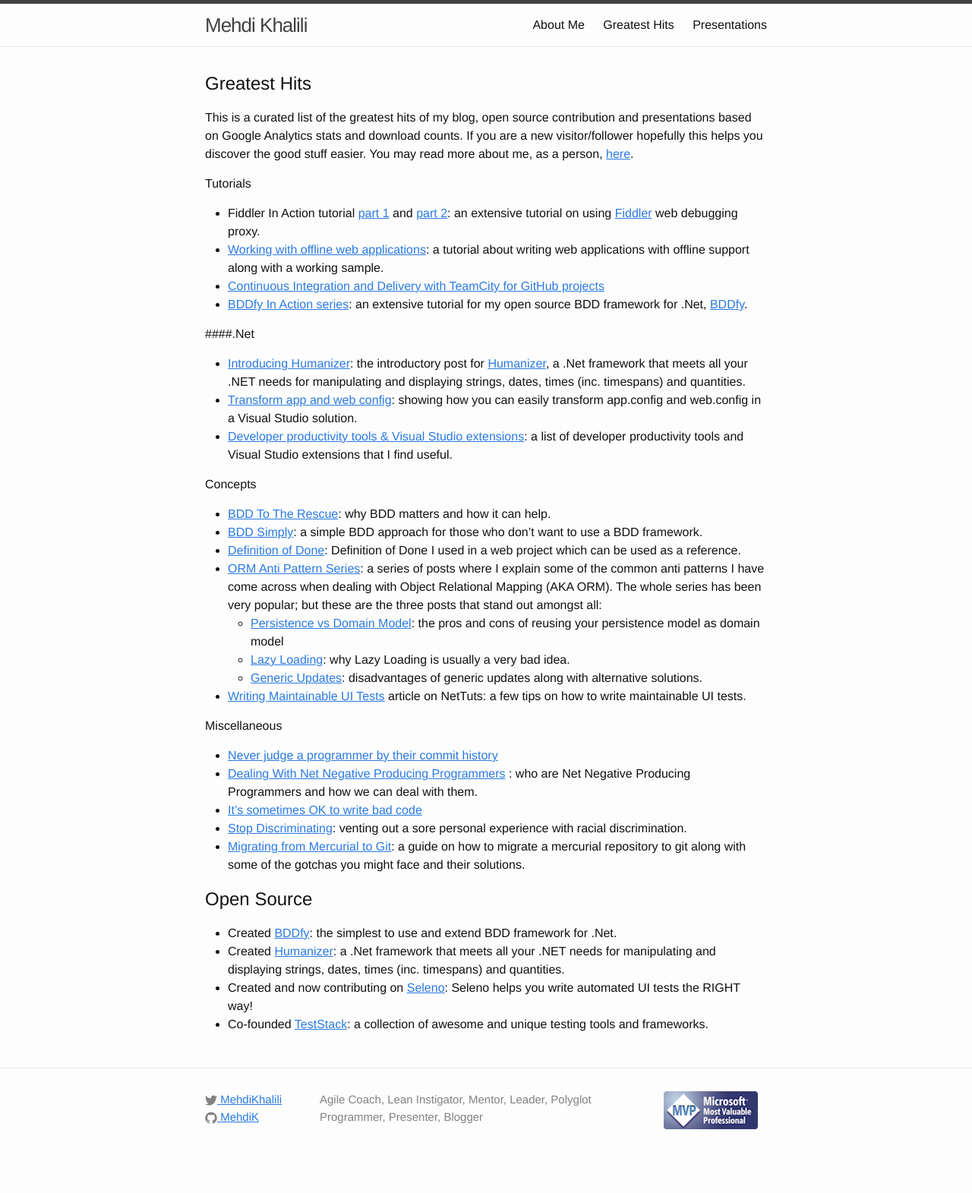
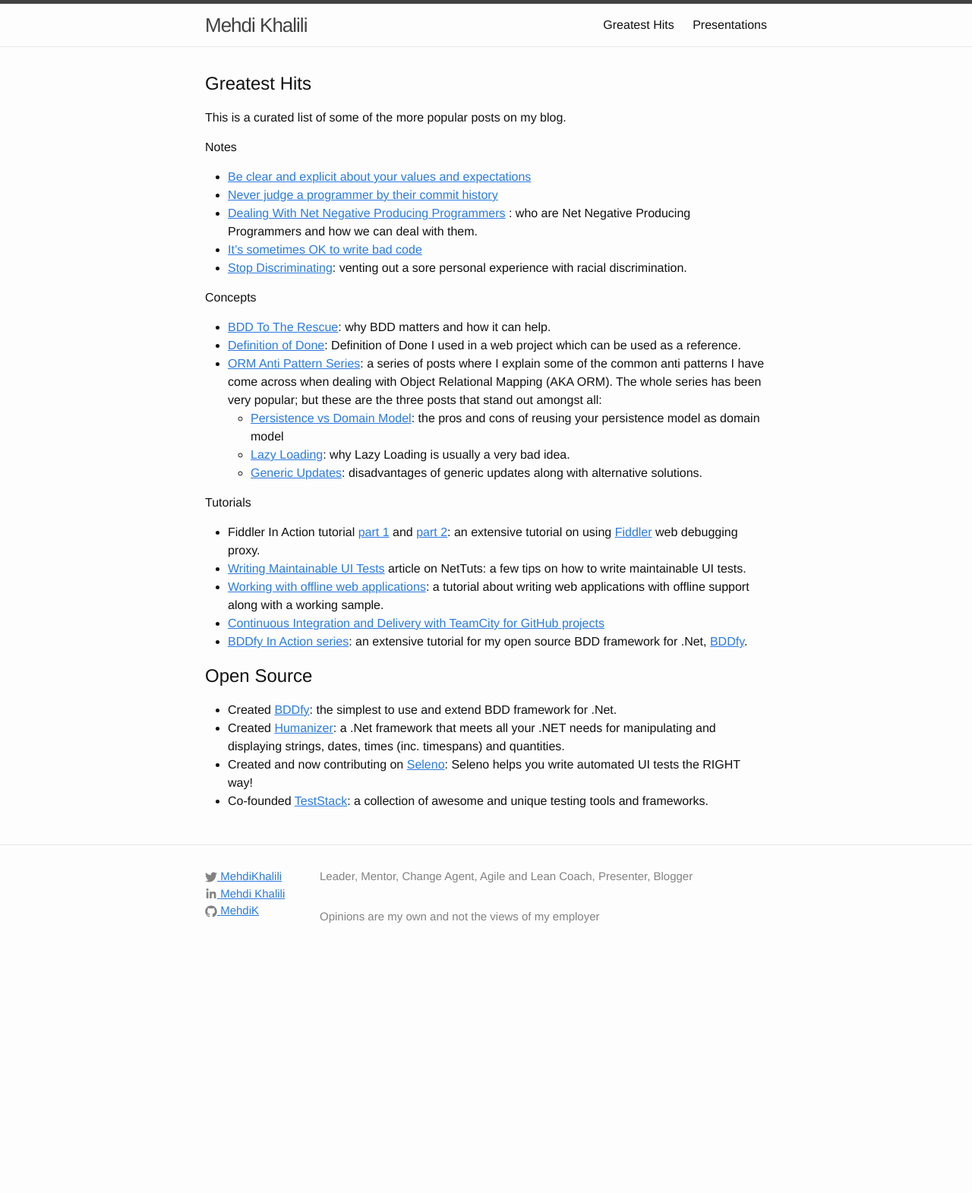
Before and after one commit to MehdiK/mehdik.github.io, a Jekyll site: the page built from greatest-hits.md, in a window 1280 px wide. Shown: the whole page at 76% size. Built offline with Jekyll 4.4.1, drawn with Linux system fonts in a browser that asks for light colours; nearby versions of some CDN libraries; comment, search, counter and statistics services are not loaded; after the commit the page ends 1302 px from its top, so only the background shows below that.

Commit message:
Tidied up the greatest hits and presentations page

```diff
--- a/_config.yml
+++ b/_config.yml
@@ -4,10 +4,13 @@
 email: me@mehdi-khalili.com
 disqus_short_name: mehdikhalilisblog
 description: > # this means to ignore newlines until "baseurl:"
-  Agile Coach, Lean Instigator, Mentor, Leader, Polyglot Programmer, Presenter, Blogger
+  Leader, Mentor, Change Agent, Agile and Lean Coach, Presenter, Blogger
+disclaimer: Opinions are my own and not the views of my employer
 baseurl: "" # the subpath of your site, e.g. /blog/
 url: "http://www.mehdi-khalili.com" # the base hostname & protocol for your site
 twitter_username: MehdiKhalili
+linkedin_username: mehdikhalili
+linkedin_name: Mehdi Khalili
 github_username:  MehdiK
 
 # Build settings
--- a/_includes/footer.html
+++ b/_includes/footer.html
@@ -17,6 +17,23 @@
               <span class="username">{{ site.twitter_username }}</span>
             </a>
           </li>
+          {% if site.linkedin_username %}
+          <li>
+            <a href="https://www.linkedin.com/in/{{ site.linkedin_username }}">
+              <span class="icon  icon--linkedin">
+                <svg viewBox="0 50 512 512" >
+                  <path fill="#828282" d="M150.65,100.682c0,27.992-22.508,50.683-50.273,50.683c-27.765,0-50.273-22.691-50.273-50.683
+                  C50.104,72.691,72.612,50,100.377,50C128.143,50,150.65,72.691,150.65,100.682z M143.294,187.333H58.277V462h85.017V187.333z
+                  M279.195,187.333h-81.541V462h81.541c0,0,0-101.877,0-144.181c0-38.624,17.779-61.615,51.807-61.615
+                  c31.268,0,46.289,22.071,46.289,61.615c0,39.545,0,144.181,0,144.181h84.605c0,0,0-100.344,0-173.915
+                  s-41.689-109.131-99.934-109.131s-82.768,45.369-82.768,45.369V187.333z"/>
+                </svg>
+              </span>
+
+              <span class="username">{{ site.linkedin_name }}</span>
+            </a>
+          </li>
+          {% endif %}
            <li>
              <a href="https://github.com/{{ site.github_username }}" target="blank">
                <span class="icon  icon--github">
@@ -35,15 +52,10 @@
         <p class="text">{{ site.description }}</p>
       </div>
 
-      <div class="footer-col  footer-col-3">
-        <ul class="contact-list">
-          <li>
-            <a href="https://mvp.microsoft.com/en-us/PublicProfile/5000874?fullName=Mehdi%20Khalili" target="blank" >
-              <img src="/get/mvp.png" />
-            </a>
-          </li>
-        </ul>
+      <div class="footer-col  footer-col-2">
+        <p class="text">{{ site.disclaimer }}</p>
       </div>
+
     </div>
 
   </div>
--- a/_sass/_layout.scss
+++ b/_sass/_layout.scss
@@ -126,8 +126,8 @@
 }
 
 .footer-col-2 {
-    width: -webkit-calc(60% - (#{$spacing-unit} / 2));
-    width:         calc(60% - (#{$spacing-unit} / 2));
+    width: -webkit-calc(80% - (#{$spacing-unit} / 2));
+    width:         calc(80% - (#{$spacing-unit} / 2));
 }
 
 .footer-col-3 {
--- a/greatest-hits.md
+++ b/greatest-hits.md
@@ -8,35 +8,29 @@
 permalink: "/greatest-hits/"
 ---
 ## Greatest Hits
-This is a curated list of the greatest hits of my blog, open source contribution and presentations based on Google Analytics stats and download counts. If you are a new visitor/follower hopefully this helps you discover the good stuff easier. You may read more about me, as a person, [here](/about).
+This is a curated list of some of the more popular posts on my blog.
 
-#### Tutorials
- - Fiddler In Action tutorial [part 1](/fiddler-in-action/part-1) and [part 2](/fiddler-in-action/part-2): an extensive tutorial on using [Fiddler](http://http://fiddler2.com/) web debugging proxy.
- - [Working with offline web applications](/presentations/wdyk-offline-web): a tutorial about writing web applications with offline support along with a working sample.
- - [Continuous Integration and Delivery with TeamCity for GitHub projects](/continuous-integration-delivery-github-teamcity)
- - [BDDfy In Action series](/bddify-in-action/introduction): an extensive tutorial for my open source BDD framework for .Net, [BDDfy](https://github.com/TestStack/TestStack.BDDfy).
-
-####.Net
- - [Introducing Humanizer](/humanizer-v1): the introductory post for [Humanizer](https://github.com/MehdiK/Humanizer), a .Net framework that meets all your .NET needs for manipulating and displaying strings, dates, times (inc. timespans) and quantities.
- - [Transform app and web config](/transform-app-config-and-web-config): showing how you can easily transform app.config and web.config in a Visual Studio solution.
- - [Developer productivity tools & Visual Studio extensions](/developer-productivity-tools-and-visual-studio-extensions): a list of developer productivity tools and Visual Studio extensions that I find useful.
+#### Notes
+  - [Be clear and explicit about your values and expectations](/be-clear-and-explicit-about-your-values-and-expectations)
+  - [Never judge a programmer by their commit history](/never-judge-a-programmer-by-their-commit-history)
+  - [Dealing With Net Negative Producing Programmers](/dealing-with-net-negative-producing-programmers) : who are Net Negative Producing Programmers and how we can deal with them.
+  - [It's sometimes OK to write bad code](/bad-code)
+  - [Stop Discriminating](/stop-discriminating): venting out a sore personal experience with racial discrimination.
 
 #### Concepts
  - [BDD To The Rescue](/bdd-to-the-rescue): why BDD matters and how it can help.
- - [BDD Simply](/bdd-simply): a simple BDD approach for those who don't want to use a BDD framework.
  - [Definition of Done](/definition-of-done-in-an-mvc-project): Definition of Done I used in a web project which can be used as a reference.
  - [ORM Anti Pattern Series](/orm-anti-patterns-series): a series of posts where I explain some of the common anti patterns I have come across when dealing with Object Relational Mapping (AKA ORM). The whole series has been very popular; but these are the three posts that stand out amongst all:
 	 - [Persistence vs Domain Model](/orm-anti-patterns-part-4-persistence-domain-model): the pros and cons of reusing your persistence model as domain model
 	 - [Lazy Loading](/orm-anti-patterns-part-3-lazy-loading): why Lazy Loading is usually a very bad idea.
 	 - [Generic Updates](/orm-anti-patterns-part-5-generic-update-methods): disadvantages of generic updates along with alternative solutions.
+
+#### Tutorials
+ - Fiddler In Action tutorial [part 1](/fiddler-in-action/part-1) and [part 2](/fiddler-in-action/part-2): an extensive tutorial on using [Fiddler](http://http://fiddler2.com/) web debugging proxy.
  - [Writing Maintainable UI Tests](http://net.tutsplus.com/tutorials/maintainable-automated-ui-tests/) article on NetTuts: a few tips on how to write maintainable UI tests.
-
-#### Miscellaneous
- - [Never judge a programmer by their commit history](/never-judge-a-programmer-by-their-commit-history)
- - [Dealing With Net Negative Producing Programmers](/dealing-with-net-negative-producing-programmers) : who are Net Negative Producing Programmers and how we can deal with them.
- - [It's sometimes OK to write bad code](/bad-code)
- - [Stop Discriminating](/stop-discriminating): venting out a sore personal experience with racial discrimination.
- - [Migrating from Mercurial to Git](/migrating-from-mercurial-to-git): a guide on how to migrate a mercurial repository to git along with some of the gotchas you might face and their solutions.
+ - [Working with offline web applications](/presentations/wdyk-offline-web): a tutorial about writing web applications with offline support along with a working sample.
+ - [Continuous Integration and Delivery with TeamCity for GitHub projects](/continuous-integration-delivery-github-teamcity)
+ - [BDDfy In Action series](/bddify-in-action/introduction): an extensive tutorial for my open source BDD framework for .Net, [BDDfy](https://github.com/TestStack/TestStack.BDDfy).
 
 ## Open Source
  - Created [BDDfy](https://github.com/TestStack/TestStack.BDDfy): the simplest to use and extend BDD framework for .Net.
```
Also changed, not shown: presentations.md (+1 -1 lines), _drafts/about.md (renamed from about.md).
